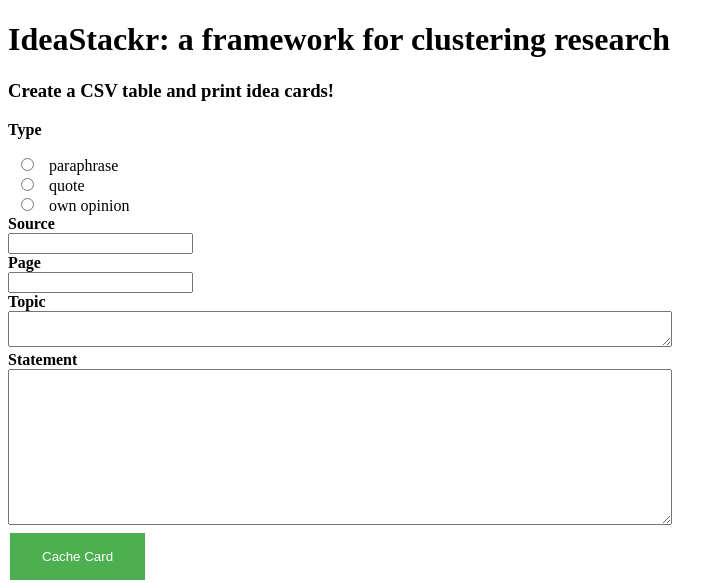
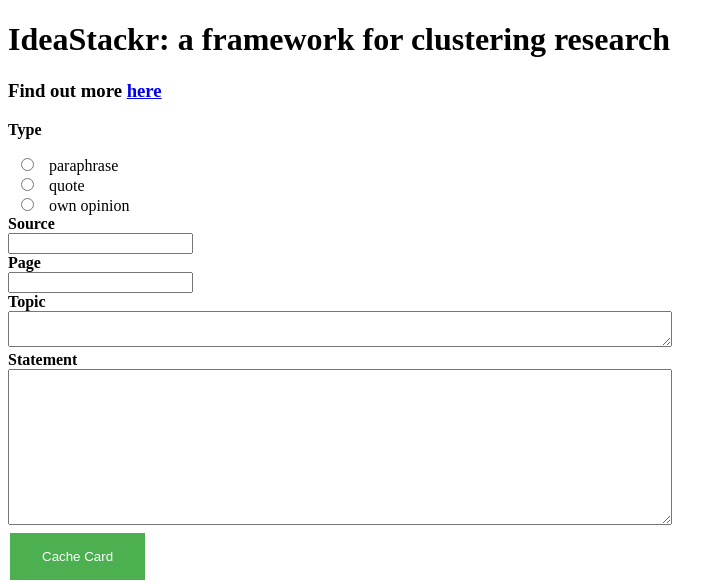
Before and after one commit to BrianInGermany/Xzerpt, a Flask app: page / in a window 1280 px wide. Shown: the top 583 px of the page, without its empty margins (0-727 px from the left). Run offline with Flask 2, Linux system fonts and the light colour scheme.

Commit message:
change title line

```diff
--- a/templates/idea_form.html
+++ b/templates/idea_form.html
@@ -38,7 +38,7 @@ button[id=csv_button] {
    <body>
       <h1 style = "text-align: left;">IdeaStackr: a framework for clustering research</h1>
 
-       <h3>Create a CSV table and print idea cards!</h3>
+       <h3>Find out more <a href="https://github.com/BrianInGermany/IdeaStackr">here</a></h3>
 
       <form action="" id="form" method="POST">
          <p><b>Type</b></p>
```
